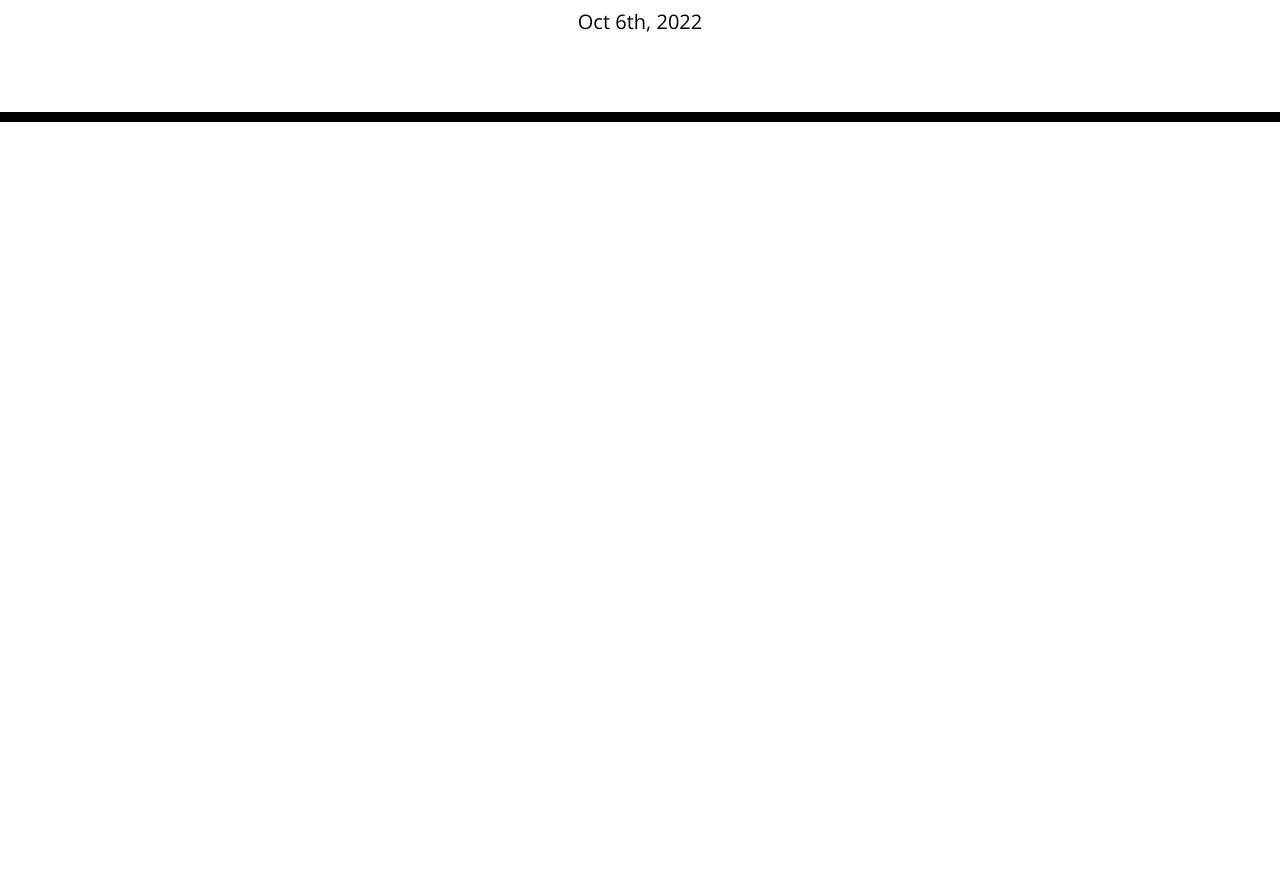
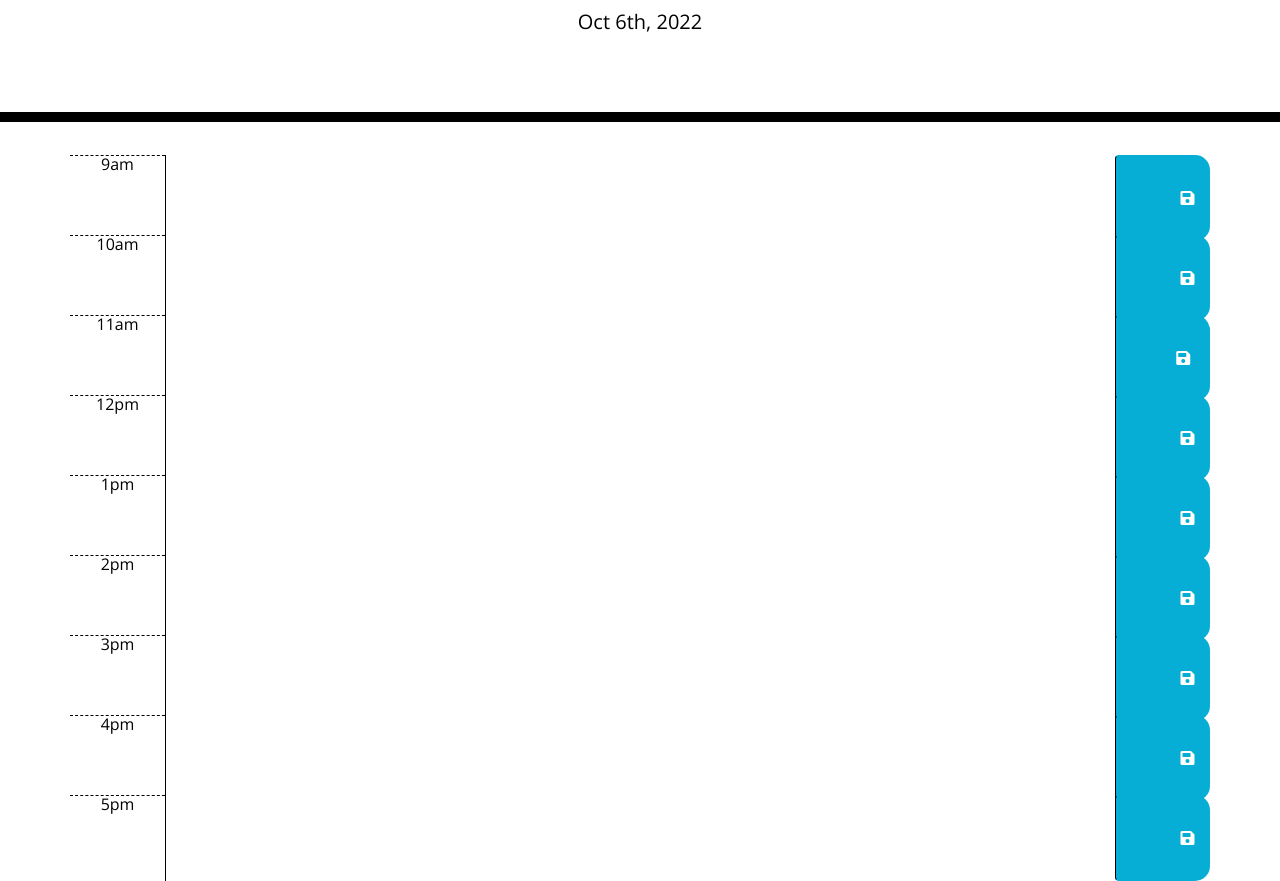
Before and after one commit to mattjgatsby/work-day-scheduler, a plain HTML site: page index.html in a window 1280 px wide. Shown: the part 182-1063 px from the top of the page. Before the commit the page ends 800 px from the top, so only its background shows below. Drawn offline with nearby package versions, Linux system fonts and the light colour scheme.

Commit message:
added timeblocks to html

```diff
--- a/assets/js/script.js
+++ b/assets/js/script.js
@@ -1,9 +1,3 @@
-// GIVEN I am using a daily planner to create a schedule
-// WHEN I open the planner
-// THEN the current day is displayed at the top of the calendar
-// WHEN I scroll down
-// THEN I am presented with timeblocks for standard business hours
-// WHEN I view the timeblocks for that day
 // THEN each timeblock is color coded to indicate whether it is in the past, present, or future
 // WHEN I click into a timeblock
 // THEN I can enter an event
--- a/index.html
+++ b/index.html
@@ -30,6 +30,69 @@
     </header>
     <div class="container">
       <!-- Timeblocks go here -->
+     <div id="nine" class="row time-block">
+        <div class="col-md-1 hour">9am</div>
+        <textarea class="col-md-10 description"></textarea>
+        <button class="btn saveBtn col-md-1">
+            <i class = "fas fa-save"></i>
+        </button>
+      </div>
+      <div id="ten" class="row time-block">
+        <div class="col-md-1 hour">10am</div>
+        <textarea class="col-md-10 description"></textarea>
+        <button class="btn saveBtn col-md-1">
+            <i class = "fas fa-save"></i>
+        </button>
+        </div>
+      <div id="eleven" class="row time-block">
+        <div class="col-md-1 hour">11am</div>
+        <textarea class="col-md-10 description"></textarea>
+        <button class="btn saveBtn col-md-1">
+          <i class = "fas fa-save"></i>
+        </button>
+      </div>
+      <div id="twelve" class="row time-block">
+        <div class="col-md-1 hour">12pm</div>
+        <textarea class="col-md-10 description"></textarea>
+        <button class="btn saveBtn col-md-1">
+            <i class = "fas fa-save"></i>
+        </button>
+      </div>
+      <div id="one" class="row time-block">
+        <div class="col-md-1 hour">1pm</div>
+        <textarea class="col-md-10 description"></textarea>
+        <button class="btn saveBtn col-md-1">
+            <i class = "fas fa-save"></i>
+        </button>
+      </div>
+      <div id="two" class="row time-block">
+        <div class="col-md-1 hour">2pm</div>
+        <textarea class="col-md-10 description"></textarea>
+        <button class="btn saveBtn col-md-1">
+            <i class = "fas fa-save"></i>
+        </button>
+      </div>
+      <div id="three" class="row time-block">
+        <div class="col-md-1 hour">3pm</div>
+        <textarea class="col-md-10 description"></textarea>
+        <button class="btn saveBtn col-md-1">
+            <i class = "fas fa-save"></i>
+        </button>
+      </div>
+      <div id="four" class="row time-block">
+        <div class="col-md-1 hour">4pm</div>
+        <textarea class="col-md-10 description"></textarea>
+        <button class="btn saveBtn col-md-1">
+            <i class = "fas fa-save"></i>
+        </button>
+      </div>
+      <div id="five" class="row time-block">
+        <div class="col-md-1 hour">5pm</div>
+        <textarea class="col-md-10 description"></textarea>
+        <button class="btn saveBtn col-md-1">
+            <i class = "fas fa-save"></i>
+        </button>
+      </div>
     </div>
 
     <script src="https://cdnjs.cloudflare.com/ajax/libs/jquery/3.2.1/jquery.min.js"></script>
```
